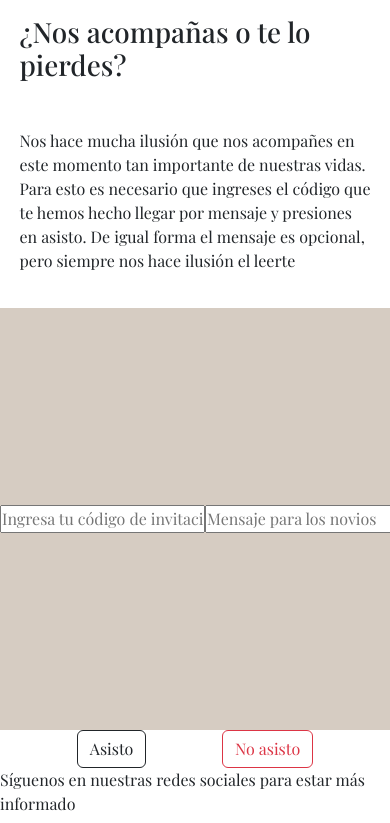
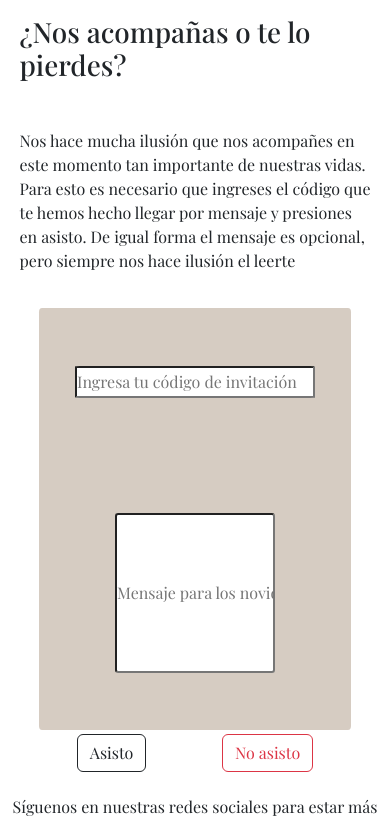
Before and after one commit to Mauedy164/PreEntrega3-Hernandez, a plain HTML site: page HTML/Registro.html in a window 390 px wide. Shown: the part 82-905 px from the top of the page. Drawn offline with nearby package versions, Linux system fonts and the light colour scheme; a web font is replaced by a local one.

Commit message:
Culminado responsive Registro

```diff
--- a/CSS/Styles.css
+++ b/CSS/Styles.css
@@ -65,6 +65,12 @@ header {
 .Texto-In{
     font-family: "Playfair Display", serif;
 }
+
+@media (max-width: 768px) {
+    header {
+
+    }
+}
 /* Fin index */
 
 /* Incio Iglesia */
@@ -122,25 +128,105 @@ header {
 
 .Formulario{
     background-color: #D6CCC2;
+    margin: 0 auto;
+    display: grid;
+    width: 80%;
+    height: 50vh;
+    grid-template-columns: repeat(2, 50%);
+    border-radius: 1%;
+}
+
+
+.Formulario__c{
     display: flex;
-    height: 50vh;
     justify-content: center;
     align-items: center;
-    justify-content: space-around;
-    color: #FF0000
 }
 
+#Formulario__codigo{
+    height: 3rem;
+    width: 15rem;
+    border-radius: 10%;
+}
+
+#Formulario__mensaje{
+    height: 15rem;
+    width: 15rem;
+    border-radius: 10%;
+}
 .Botones{
     display: flex;
     justify-content: center;
     justify-content: space-around;
-    padding: 0% 10%;
+    padding: 1% 10%;
 
 }
+footer{
+    padding-top: 5%;
+    text-align: center;
+}
+@media (max-width: 992px) {
+    .Formulario{
+        justify-content: center;
+        grid-template-columns: repeat(2, 50%);
+    }
+    .Formulario__c{
+        display: flex;
+        justify-content: center;
+        align-items: center;
+        border-radius: 10%;
+    }
 
-#Asisto, #No-asisto {
-    border: 1px solid black;
-    border-radius: 10%;
-    padding: 1% 10%;
-    margin: 10px;
+    #Formulario__codigo{
+        height: 5rem;
+        border-radius: 10%;
+    }
+    #Formulario__mensaje{
+        height: 10rem;
+        width: 18rem;
+    }
 }
+
+@media (max-width: 768px) {
+    .Formulario{
+        justify-content: center;
+        grid-template-columns: repeat(1, 50%);
+    }
+    .Formulario__c{
+        display: flex;
+        justify-content: center;
+        align-items: center;
+    }
+
+    #Formulario__codigo{
+        height: 2rem;
+        border-radius: 5%;
+    }
+    #Formulario__mensaje{
+        height: 10rem;
+        width: 20rem;
+        border-radius: 5%;
+    }
+}
+
+@media (max-width: 415px) {
+    .Formulario{
+        justify-content: center;
+        grid-template-columns: repeat(1, 50%);
+    }
+    .Formulario__c{
+        display: flex;
+        justify-content: center;
+        align-items: center;
+    }
+
+    #Formulario__codigo{
+        height: 2rem;
+        border-radius: 2%;
+    }
+    #Formulario__mensaje{
+        height: 10rem;
+        width: 10rem;
+        border-radius: 2%;
+    }
+}
--- a/HTML/Registro.html
+++ b/HTML/Registro.html
@@ -3,7 +3,7 @@
 <head>
     <meta charset="UTF-8">
     <meta name="viewport" content="width=device-width, initial-scale=1.0">
-    <title>Iglesia</title>
+    <title>Registro</title>
     <link href="https://cdn.jsdelivr.net/npm/bootstrap@5.3.3/dist/css/bootstrap.min.css" rel="stylesheet" integrity="sha384-QWTKZyjpPEjISv5WaRU9OFeRpok6YctnYmDr5pNlyT2bRjXh0JMhjY6hW+ALEwIH" crossorigin="anonymous">
     <link rel="stylesheet" href="../CSS/Styles.css">
     <link href="https://fonts.googleapis.com/css2?family=Playfair+Display:ital,wght@1,400..900&display=swap" rel="stylesheet">
@@ -34,12 +34,16 @@
                 Para esto es necesario que ingreses el código que te hemos hecho llegar por mensaje y presiones en asisto. De igual forma el mensaje es opcional, pero siempre nos hace ilusión el leerte</p>
         </section>
         <section class="Formulario">
-            <section>
-                <input type="text" name="Código" id="Código" placeholder="Ingresa tu código de invitación">
-            </section>
-            <section>
-                <input type="text" name="Mensaje" id="Mensaje" placeholder="Mensaje para los novios">
-            </section>
+            <div class="Formulario__c">
+                <section>
+                    <input type="text" name="Código" id="Formulario__codigo" placeholder="Ingresa tu código de invitación">
+                </section>
+            </div>
+            <div class="Formulario__c">
+                <section>
+                    <input type="text" name="Mensaje" id="Formulario__mensaje" placeholder="Mensaje para los novios">
+                </section>
+            </div>
         </section>
         <section class="Botones">
             <button type="button" class="btn btn-outline-dark">Asisto</button>
```
